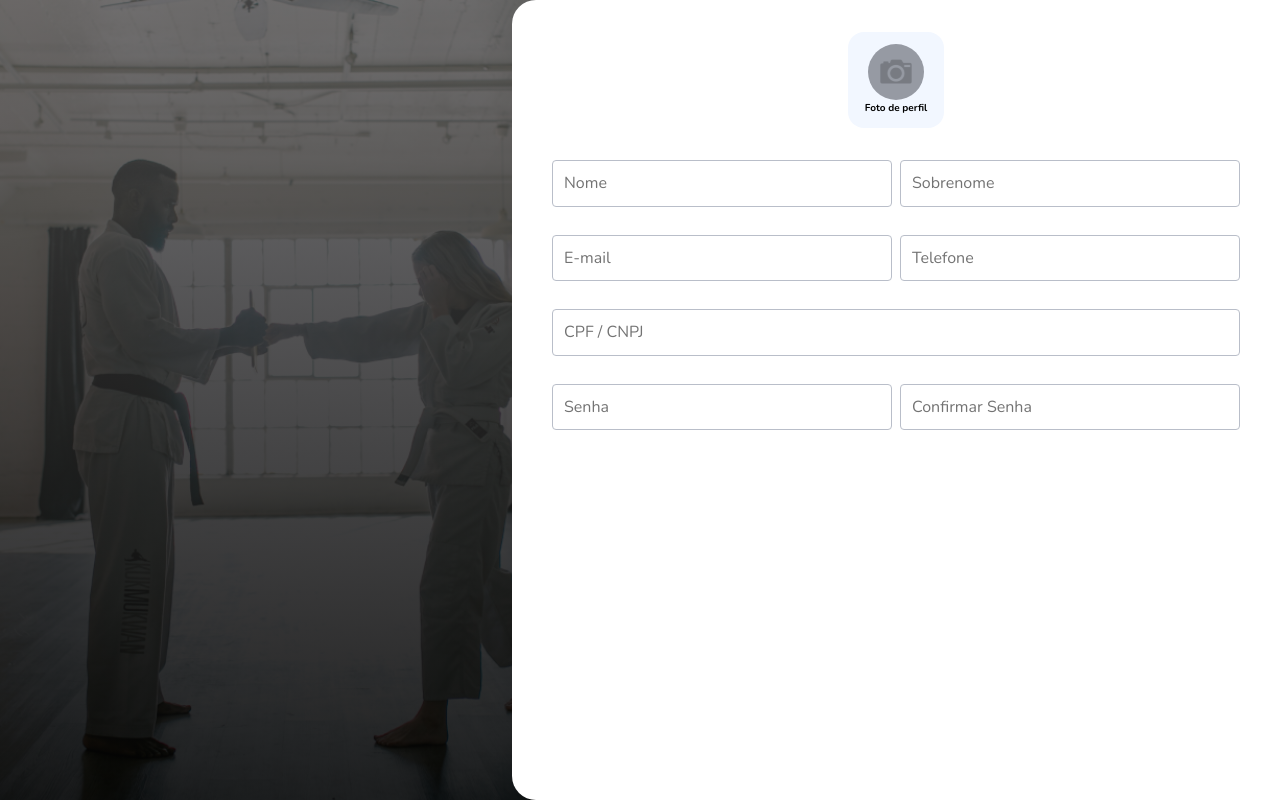
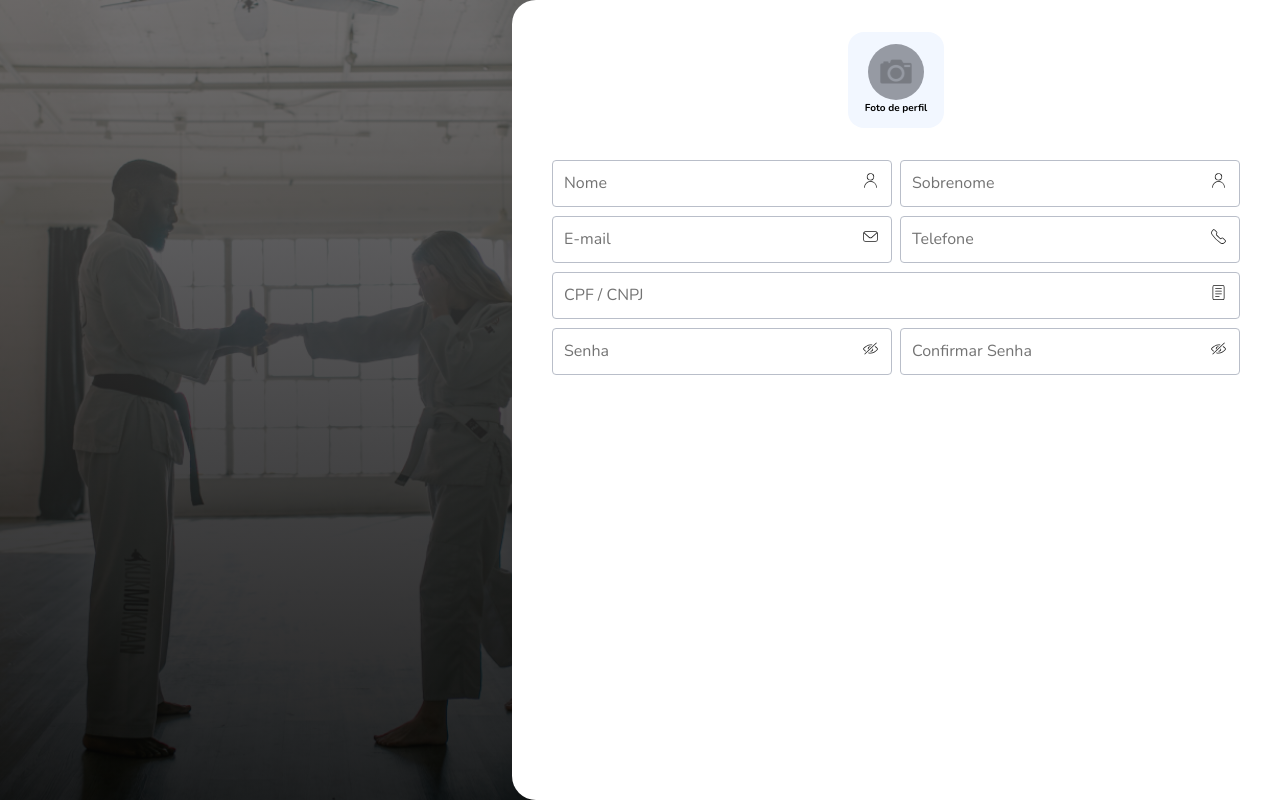
Before and after one commit to brunofhorn/ippon, a Next.js app: page /register in a window 1280 px wide. Built offline with nearby package versions, Linux system fonts and the light colour scheme.

Commit message:
feat: change input component

```diff
--- a/src/components/Input/index.tsx
+++ b/src/components/Input/index.tsx
@@ -1,10 +1,13 @@
 /* eslint-disable react/display-name */
 /* eslint-disable @typescript-eslint/no-empty-function */
-import React from "react";
+import React, { forwardRef } from "react";
 
 import { IInput } from "@/interfaces/form";
+import { getMask } from "@/utils/getMask";
 
-export const Input = ({
+export const Input = forwardRef<HTMLInputElement, IInput>(
+    (
+        {
             id,
             label,
             type = "text",
@@ -17,25 +20,43 @@ export const Input = ({
             onClickIcon,
             error,
             ...rest
-}: IInput) => {
+        },
+        ref,
+    ) => {
         const handleClickIcon = () => {
             onClickIcon?.();
         };
 
         return (
-        <div className="relative mb-3 w-full" data-te-input-wrapper-init>
+            <div className="relative h-10 w-full min-w-[200px]">
+                {icon && (
+                    <div
+                        className={`absolute top-2/4 right-3 grid h-5 w-5 -translate-y-2/4 place-items-center text-blue-gray-500 ${
+                            onClickIcon ? "cursor-pointer" : "cursor-default"
+                        }`}
+                        onClick={handleClickIcon}
+                    >
+                        {icon}
+                    </div>
+                )}
                 <input
-                type="text"
-                className="peer border border-gray_two block min-h-[auto] w-full rounded bg-transparent px-3 py-[0.32rem] leading-[2.15] outline-none transition-all duration-200 ease-linear focus:placeholder:opacity-100 peer-focus:text-primary data-[te-input-state-active]:placeholder:opacity-100 motion-reduce:transition-none dark:text-neutral-200 dark:placeholder:text-neutral-200 dark:peer-focus:text-primary [&:not([data-te-input-placeholder-active])]:placeholder:opacity-0"
+                    className="peer border border-gray_two block min-h-[auto] focus:border-secondary w-full rounded bg-transparent px-3 py-[0.32rem] leading-[2.15] outline-none transition-all duration-200 ease-linear focus:placeholder:opacity-100 peer-focus:text-primary data-[te-input-state-active]:placeholder:opacity-100 motion-reduce:transition-none dark:text-neutral-200 dark:placeholder:text-neutral-200 dark:peer-focus:text-primary [&:not([data-te-input-placeholder-active])]:placeholder:opacity-0"
+                    ref={ref}
+                    placeholder=" "
                     id={id}
-                placeholder={label}
+                    name={id}
+                    value={value}
+                    type={type}
+                    onChange={e => (setValue ? setValue(e.target.value) : null)}
+                    onBlur={e => (onBlur ? onBlur(e.target.value) : () => {})}
+                    maxLength={maxLength}
+                    pattern={getMask(mask)}
+                    {...rest}
                 />
-            <label
-                htmlFor={id}
-                className="pointer-events-none absolute left-3 top-0 mb-0 max-w-[90%] origin-[0_0] truncate pt-[0.37rem] leading-[2.15] text-neutral-500 transition-all duration-200 ease-out peer-focus:bg-white peer-focus:-translate-y-[1.15rem] peer-focus:scale-[0.8] peer-focus:text-primary peer-data-[te-input-state-active]:-translate-y-[1.15rem] peer-data-[te-input-state-active]:scale-[0.8] motion-reduce:transition-none dark:text-neutral-200 dark:peer-focus:text-primary"
-            >
+                <label className="pointer-events-none absolute left-3 top-0 mb-0 max-w-[90%] origin-[0_0] truncate pt-[0.37rem] leading-[2.15] text-neutral-500 transition-all duration-200 ease-out peer-focus:bg-white peer-focus:-translate-y-[1.15rem] peer-focus:scale-[0.8] peer-focus:text-primary peer-data-[te-input-state-active]:-translate-y-[1.15rem] peer-data-[te-input-state-active]:scale-[0.8] motion-reduce:transition-none dark:text-neutral-200 dark:peer-focus:text-primary">
                     {label}
                 </label>
             </div>
         );
-};
+    },
+);
```
Lines whose indentation alone changed are shown as unchanged.
